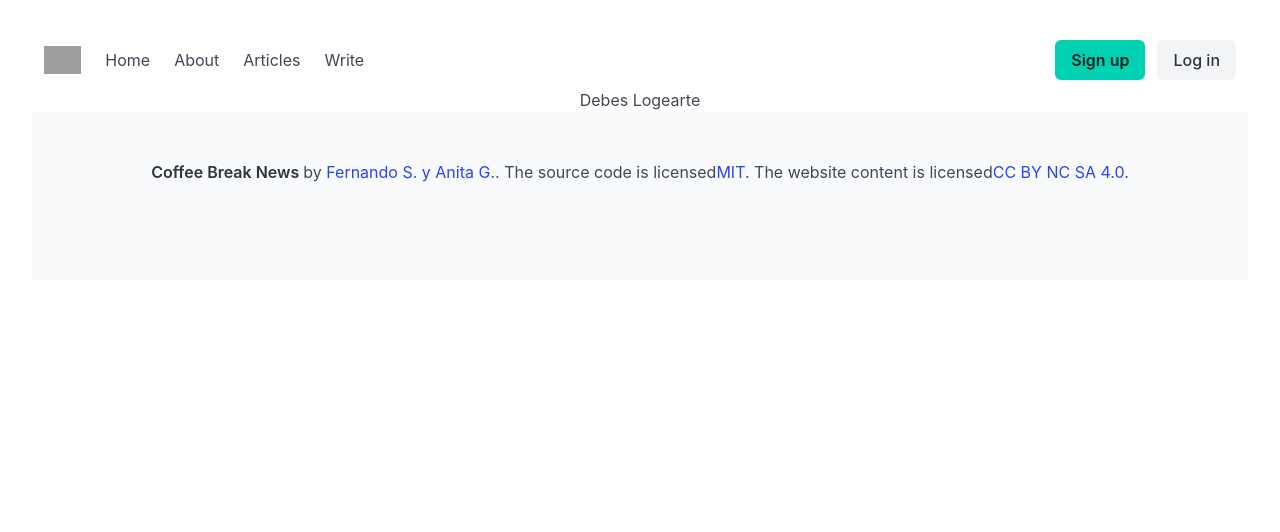
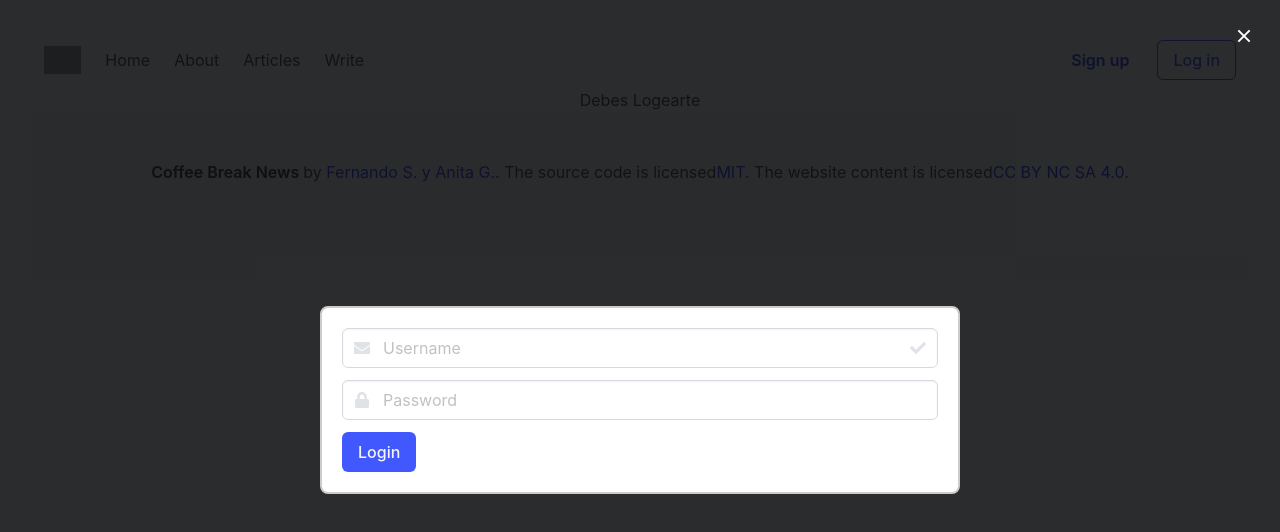
Before and after one commit to FSALVA157/Noticias-TPFinal-Prog3, a React (Vite) app: page /articles in a window 1280 px wide. Shown: the top 532 px of the page. Built offline with nearby package versions, Linux system fonts and the light colour scheme; no server answers; grey boxes are pictures that could not be loaded.

Commit message:
Cambio de botones, cambio en el componente error, cambio en el componentes home, combios en componente protected router y navbar

```diff
--- a/src/articles/components/NewArticle.jsx
+++ b/src/articles/components/NewArticle.jsx
@@ -134,7 +134,7 @@ export const NewArticle = () => {
             }}
           >
             <label className="label">Archivo de Imagen</label>
-            <div class="file is-info is-boxed">
+            <div class="file is-link is-boxed">
               <label class="file-label">
                 <input
                   class="file-input"
@@ -154,10 +154,10 @@ export const NewArticle = () => {
 
           <div class="field is-grouped">
             <div class="control">
-              <button type="submit" class="button is-info">Submit</button>
+              <button type="submit" class="button is-link is-outlined">Submit</button>
             </div>
             <div class="control">
-              <button  class="button is-link is-light">Cancel</button>
+              <button  class="button is-link is-outlined">Cancel</button>
             </div>
           </div>
         </form>
--- a/src/core/components/ErrorComponent.jsx
+++ b/src/core/components/ErrorComponent.jsx
@@ -1,10 +1,17 @@
 import React from 'react'
 import { NavLink } from 'react-router-dom'
+import logoTristeza from '../../assets/tristeza.webp'
 
 const ErrorComponent = () => {
     return (
     <>
-    <div className="box">
+    <div className="columns">
+        <div className="column is-half is-offset-one-quarter">
+            <img src={logoTristeza} alt="foto error" />
+        </div>
+
+        <div className="column">
+        <div className="box">
         <div className="field">
             <strong className="error" style ={{fontSize: '2rem'}}>404</strong>
         </div>
@@ -21,6 +28,9 @@ const ErrorComponent = () => {
         </NavLink>
         </div>
     </div>
+        </div>
+    </div>
+
 
     </>
 )
--- a/src/core/components/Navbar.jsx
+++ b/src/core/components/Navbar.jsx
@@ -86,7 +86,7 @@ export const Navbar = () => {
                    aria-hidden="true"></i>
                   {username.split(' ')[0]}
                 </span>
-                <a className="button is-light" onClick={logout}>
+                <a className="button is-light is-outlined" onClick={logout}>
                   <strong>Logout</strong>
                 </a>
                 </div>
@@ -97,10 +97,10 @@ export const Navbar = () => {
                 !authState.logged && (
                   <div className="navbar-item">
               <div className="buttons">
-                <a className="button is-primary">
+                <a className="button is-ghost">
                   <strong>Sign up</strong>
                 </a>
-                <button className="button is-light" onClick={toggleLogin}>
+                <button className="button is-link is-outlined" onClick={toggleLogin}>
                   Log in
                 </button>
               </div>
--- a/src/core/components/Notification.jsx
+++ b/src/core/components/Notification.jsx
@@ -6,7 +6,7 @@ export const Notification = () => {
 
 
   return (
-    <div className="notification is-info">
+    <div className="notification is-link">
       <button className="delete"></button>
       <h1 className="title">Bienvenido {authState.username}!!</h1>
     </div>
--- a/src/core/components/ProtectedRoutes.jsx
+++ b/src/core/components/ProtectedRoutes.jsx
@@ -1,13 +1,25 @@
-import React, { useContext } from 'react'
+import React, { useContext, useEffect, useState } from 'react'
 import { AuthContext } from '../../context/user-context/AuthContext'
+import { Login } from '../../auth/components/Login'
 
 export const ProtectedRoutes = ({children}) => {
   const {authState} = useContext(AuthContext)
   const {logged} = authState
+  const [isVisibleLogin, setisVisibleLogin] = useState(!logged);
+
+  const toggleLogin = () => {
+    setisVisibleLogin(!isVisibleLogin);
+  };
+
 
   return (
     <>
       {logged? children : <h1> Debes Logearte </h1>}
+       <Login
+       isVisibleLogin={isVisibleLogin}
+       setisVisibleLogin={setisVisibleLogin}
+       toggleLogin={toggleLogin}
+     />
     </>
   )
 }
--- a/src/home/components/Home.jsx
+++ b/src/home/components/Home.jsx
@@ -9,7 +9,7 @@ const Home = () => {
       <div className="home-content">
         <div className='text-home is-size-1'>
           <p> Bienvenidos a Coffee Break News </p>
-    <img src="https://img1.wallspic.com/crops/1/3/6/8/28631/28631-morado-textura-bombilla_de_luz_incandescente-la_luz_electrica-luminaria-1920x1080.jpg" alt="imagen de fondo"/>
+    <img src="https://img3.wallspic.com/previews/1/4/1/0/30141/30141-world-fractal_art-brain-art-creative_arts-x750.jpg"/>
     </div>
     </div>
     </div>
```
Also changed, not shown: src/assets/tristeza.webp (added).
